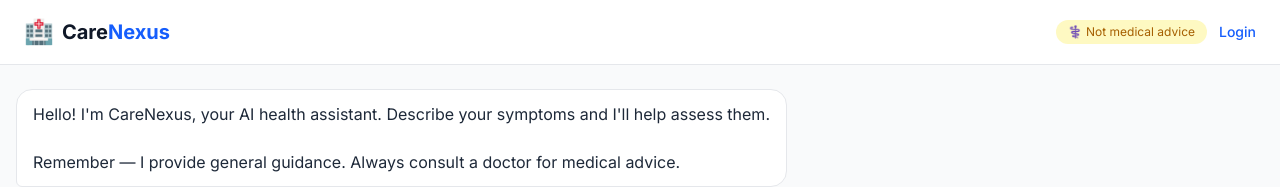
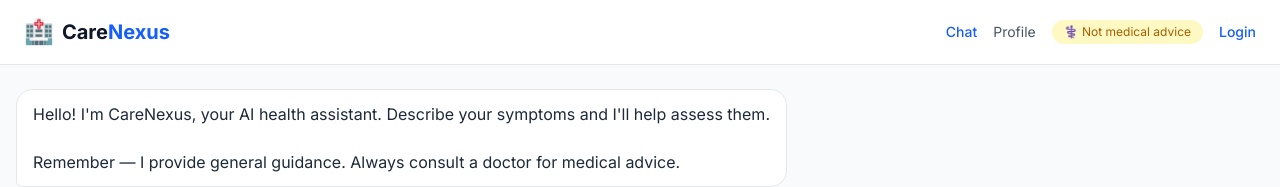
Before and after one commit to sarthaksaxenaa/CareNexus, a Next.js app in the folder frontend/: page /chat in a window 1280 px wide. Shown: the top 187 px of the page. Built offline with nearby package versions, Linux system fonts and the light colour scheme; no server answers.

Commit message:
feat(frontend): add profile navigation link to chat header
- Chat header now links to /profile for quick access to health data

```diff
--- a/frontend/src/app/chat/page.tsx
+++ b/frontend/src/app/chat/page.tsx
@@ -109,8 +109,14 @@ export default function ChatPage() {
             Care<span className="text-blue-600">Nexus</span>
           </h1>
         </Link>
-        <div className="flex items-center gap-3">
-          <span className="text-xs px-3 py-1 bg-yellow-100 dark:bg-yellow-900/30 text-yellow-700 dark:text-yellow-400 rounded-full">
+        <div className="flex items-center gap-4">
+          <Link href="/chat" className="text-sm text-blue-600 font-medium">
+            Chat
+          </Link>
+          <Link href="/profile" className="text-sm text-gray-600 dark:text-gray-400 hover:text-blue-600">
+            Profile
+          </Link>
+          <span className="text-xs px-3 py-1 bg-yellow-100 dark:bg-yellow-900/30 text-yellow-700 dark:text-yellow-400 rounded-full hidden sm:inline">
             ⚕️ Not medical advice
           </span>
           {isAuthenticated ? (
```
